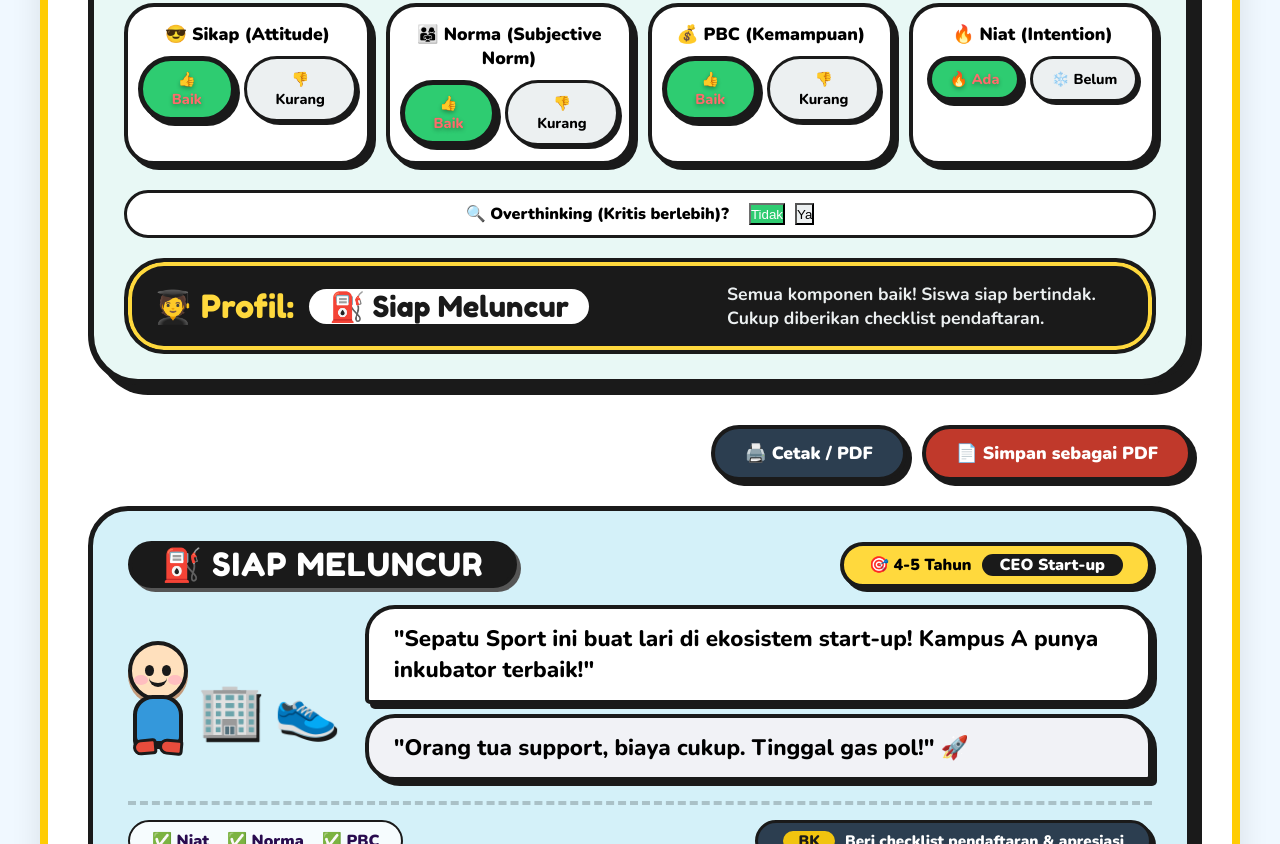
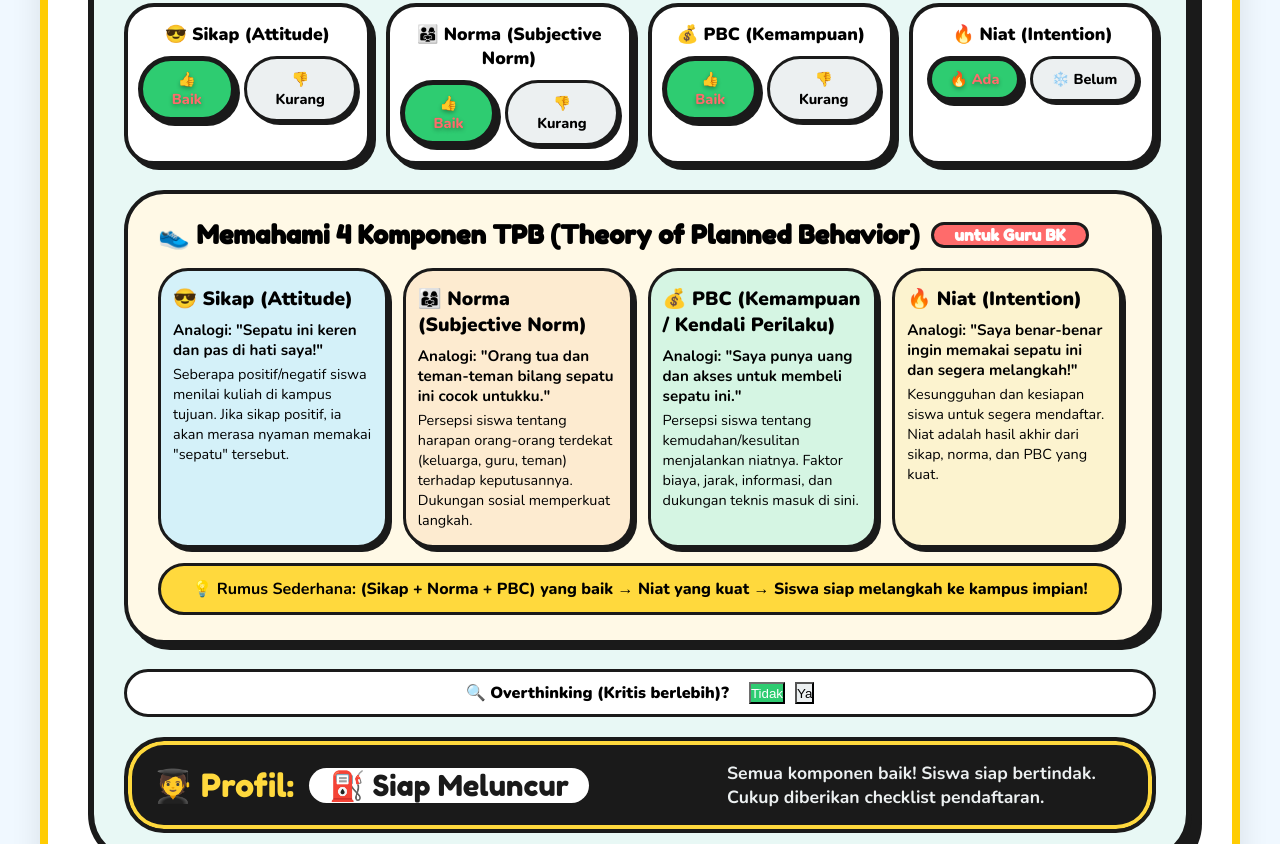
Before and after one commit to oktarizaldrianus-ship-it/kompas-kampus, a plain HTML site: page demo/analogi.html in a window 1280 px wide. Shown: the part 552-1396 px from the top of the page. Drawn offline with nearby package versions, Linux system fonts and the light colour scheme.

Commit message:
Update analogi.html

```diff
--- a/demo/analogi.html
+++ b/demo/analogi.html
@@ -604,6 +604,42 @@
                 </div>
             </div>
         </div>
+        <!-- KARTU PENJELASAN KOMPONEN TPB (DENGAN ANALOGI SEPATU) -->
+        <div style="background: #fff9e6; border: 4px solid #1a1a1a; border-radius: 40px; padding: 25px 30px; margin-bottom: 25px; box-shadow: 6px 6px 0 #1a1a1a;">
+            <h3 style="font-family:'Fredoka One', cursive; display: flex; align-items: center; gap: 12px; margin-bottom: 18px; font-size: 1.6rem;">
+                👟 Memahami 4 Komponen TPB (Theory of Planned Behavior)
+                <span style="font-size:1rem; background:#ff6b6b; color:#fff; padding:0 20px; border-radius:50px; border:3px solid #1a1a1a;">untuk Guru BK</span>
+            </h3>
+            <div style="display: grid; grid-template-columns: repeat(auto-fit, minmax(200px, 1fr)); gap: 15px;">
+                <!-- Sikap -->
+                <div style="background: #d4f1f9; border: 3px solid #1a1a1a; border-radius: 30px; padding: 15px 12px; box-shadow: 4px 4px 0 #1a1a1a;">
+                    <div style="font-weight:900; font-size:1.2rem;">😎 Sikap (Attitude)</div>
+                    <p style="font-weight:700; font-size:0.95rem; margin:8px 0 4px;"><strong>Analogi:</strong> "Sepatu ini keren dan pas di hati saya!"</p>
+                    <p style="font-size:0.9rem; margin:0;">Seberapa positif/negatif siswa menilai kuliah di kampus tujuan. Jika sikap positif, ia akan merasa nyaman memakai "sepatu" tersebut.</p>
+                </div>
+                <!-- Norma -->
+                <div style="background: #fdebd0; border: 3px solid #1a1a1a; border-radius: 30px; padding: 15px 12px; box-shadow: 4px 4px 0 #1a1a1a;">
+                    <div style="font-weight:900; font-size:1.2rem;">👨‍👩‍👧 Norma (Subjective Norm)</div>
+                    <p style="font-weight:700; font-size:0.95rem; margin:8px 0 4px;"><strong>Analogi:</strong> "Orang tua dan teman-teman bilang sepatu ini cocok untukku."</p>
+                    <p style="font-size:0.9rem; margin:0;">Persepsi siswa tentang harapan orang-orang terdekat (keluarga, guru, teman) terhadap keputusannya. Dukungan sosial memperkuat langkah.</p>
+                </div>
+                <!-- PBC -->
+                <div style="background: #d5f5e3; border: 3px solid #1a1a1a; border-radius: 30px; padding: 15px 12px; box-shadow: 4px 4px 0 #1a1a1a;">
+                    <div style="font-weight:900; font-size:1.2rem;">💰 PBC (Kemampuan / Kendali Perilaku)</div>
+                    <p style="font-weight:700; font-size:0.95rem; margin:8px 0 4px;"><strong>Analogi:</strong> "Saya punya uang dan akses untuk membeli sepatu ini."</p>
+                    <p style="font-size:0.9rem; margin:0;">Persepsi siswa tentang kemudahan/kesulitan menjalankan niatnya. Faktor biaya, jarak, informasi, dan dukungan teknis masuk di sini.</p>
+                </div>
+                <!-- Niat -->
+                <div style="background: #fcf3cf; border: 3px solid #1a1a1a; border-radius: 30px; padding: 15px 12px; box-shadow: 4px 4px 0 #1a1a1a;">
+                    <div style="font-weight:900; font-size:1.2rem;">🔥 Niat (Intention)</div>
+                    <p style="font-weight:700; font-size:0.95rem; margin:8px 0 4px;"><strong>Analogi:</strong> "Saya benar-benar ingin memakai sepatu ini dan segera melangkah!"</p>
+                    <p style="font-size:0.9rem; margin:0;">Kesungguhan dan kesiapan siswa untuk segera mendaftar. Niat adalah hasil akhir dari sikap, norma, dan PBC yang kuat.</p>
+                </div>
+            </div>
+            <div style="margin-top: 15px; background: #ffd93d; border-radius: 30px; padding: 12px 20px; border: 3px solid #1a1a1a; font-weight:800; text-align:center;">
+                💡 <strong>Rumus Sederhana:</strong> (Sikap + Norma + PBC) yang baik → Niat yang kuat → Siswa siap melangkah ke kampus impian!
+            </div>
+        </div>
         <!-- Tombol Overthinking khusus untuk Pemilih Berkualitas -->
         <div style="display: flex; justify-content: center; gap: 20px; margin-bottom: 20px; flex-wrap: wrap; background: #fff; padding: 10px 20px; border-radius: 60px; border: 3px solid #1a1a1a;">
             <span style="font-weight:900;">🔍 Overthinking (Kritis berlebih)?</span>
```
